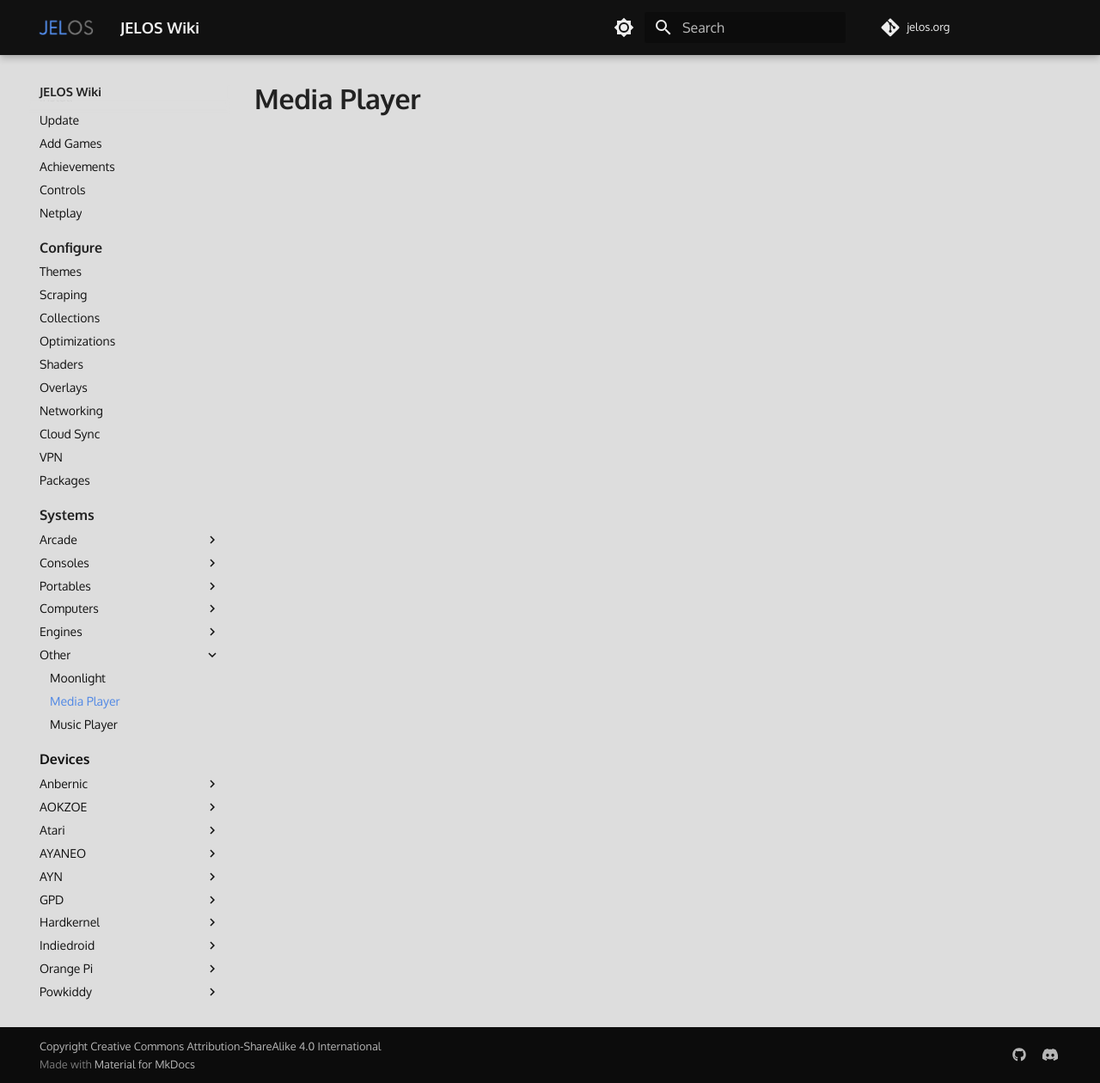
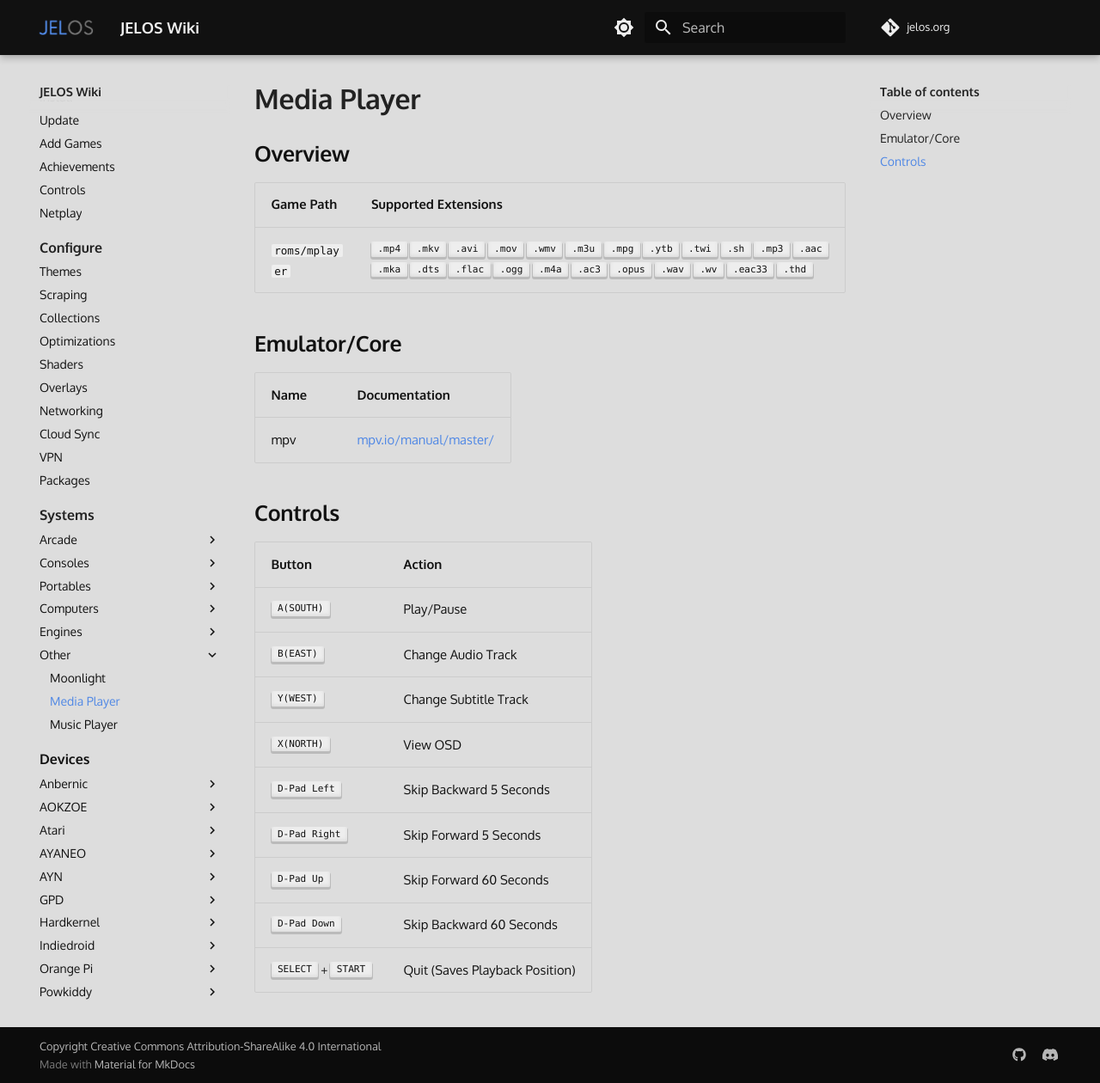
Before and after one commit to wbrawner/jelos.org, an MkDocs documentation site: the page built from docs/systems/mplayer.md, in a window 1280 px wide and 1260 px high. Shown: the whole window at 86% size. Built offline with MkDocs 1.6.1 and Material for MkDocs 9.7.7, drawn with Linux system fonts in a browser that asks for light colours; some web fonts are replaced; comment, search, counter and statistics services are not loaded.

Commit message:
Update mplayer.md

```diff
--- a/docs/systems/mplayer.md
+++ b/docs/systems/mplayer.md
@@ -1 +1,27 @@
 # Media Player
+
+## Overview
+
+| Game Path | Supported Extensions |
+| --- | --- |
+| `roms/mplayer` | ++".mp4"++ ++".mkv"++ ++".avi"++ ++".mov"++ ++".wmv"++ ++".m3u"++ ++".mpg"++ ++".ytb"++ ++".twi"++ ++".sh"++ ++".mp3"++ ++".aac"++ ++".mka"++ ++".dts"++ ++".flac"++ ++".ogg"++ ++".m4a"++ ++".ac3"++ ++".opus"++ ++".wav"++ ++".wv"++ ++".eac33"++ ++".thd"++ |
+
+## Emulator/Core
+
+| Name | Documentation |
+| --- | --- |
+| mpv | [mpv.io/manual/master/](https://mpv.io/manual/master/) |
+
+## Controls
+
+| Button | Action |
+| -- | -- |
+| ++"A(SOUTH)"++ | Play/Pause |
+| ++"B(EAST)"++ | Change Audio Track |
+| ++"Y(WEST)"++ | Change Subtitle Track |
+| ++"X(NORTH)"++ | View OSD |
+| ++"D-Pad Left"++ | Skip Backward 5 Seconds |
+| ++"D-Pad Right"++ | Skip Forward 5 Seconds |
+| ++"D-Pad Up"++ | Skip Forward 60 Seconds |
+| ++"D-Pad Down"++ | Skip Backward 60 Seconds |
+| ++"SELECT"+"START"++ | Quit (Saves Playback Position) |
```
